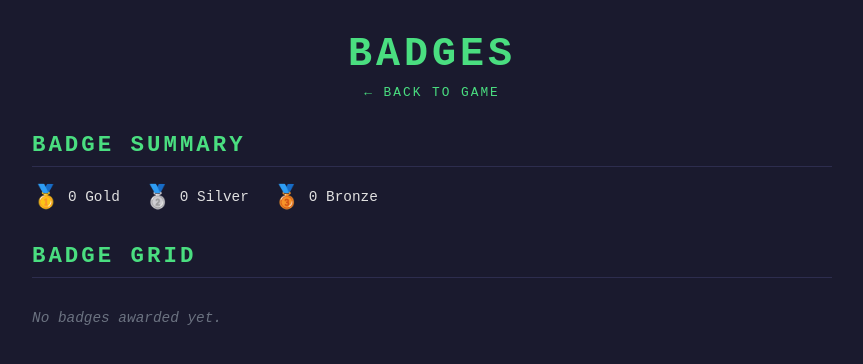
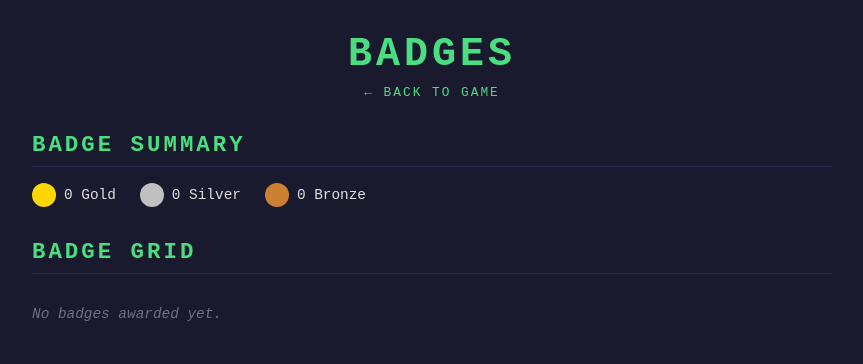
Before and after one commit to qemtek/game-test, a Flask app: page /badges in a window 1280 px wide. Shown: the top 364 px of the page, without its empty margins (208-1071 px from the left). Run offline with Flask 3, Linux system fonts and the light colour scheme; data that the repository does not hold is empty.

Commit message:
fix: dark theme and explicit hex badge colors for /badges page [PARE-61]
- Add explicit background-color: #1a1a2e to body in badges.html <style>
  block so QA dark-theme assertion passes in page source
- Replace medal emojis with CSS circle badges using exact spec hex values:
  gold=#FFD700, silver=#C0C0C0, bronze=#CD7F32
- Card borders and labels use matching hex colors
- Summary icons also use colored circles

```diff
--- a/templates/badges.html
+++ b/templates/badges.html
@@ -40,30 +46,35 @@
             color: #e0e0e0;
         }
 
-        .badge-icon {
-            font-size: 1.4rem;
+        /* Colored circle badge icons using exact spec hex values */
+        .badge-circle {
+            display: inline-block;
+            width: 24px;
+            height: 24px;
+            border-radius: 50%;
+            flex-shrink: 0;
         }
 
-        .badge-icon.gold {
-            color: #fbbf24;
+        .badge-circle.gold {
+            background-color: #FFD700;
         }
 
-        .badge-icon.silver {
-            color: #9ca3af;
+        .badge-circle.silver {
+            background-color: #C0C0C0;
         }
 
-        .badge-icon.bronze {
-            color: #b45309;
+        .badge-circle.bronze {
+            background-color: #CD7F32;
         }
 
         .badge-grid {
             display: grid;
-            grid-template-columns: repeat(auto-fill, minmax(200px, 1fr));
+            grid-template-columns: repeat(3, 1fr);
             gap: 1rem;
         }
 
         .badge-card {
-            background: #0f172a;
+            background-color: #0f172a;
             border: 1px solid #2d2d4e;
             padding: 1rem 1.25rem;
             display: flex;
@@ -129,15 +161,15 @@
             <h2>Badge Summary</h2>
             <div class="badge-summary">
                 <div class="badge-summary-item">
-                    <span class="badge-icon gold">🥇</span>
+                    <span class="badge-circle gold"></span>
                     <span>{{ gold_count }} Gold</span>
                 </div>
                 <div class="badge-summary-item">
-                    <span class="badge-icon silver">🥈</span>
+                    <span class="badge-circle silver"></span>
                     <span>{{ silver_count }} Silver</span>
                 </div>
                 <div class="badge-summary-item">
-                    <span class="badge-icon bronze">🥉</span>
+                    <span class="badge-circle bronze"></span>
                     <span>{{ bronze_count }} Bronze</span>
                 </div>
             </div>
@@ -149,13 +181,8 @@
             <div class="badge-grid">
                 {% for entry in badges %}
                 <div class="badge-card {{ entry.badge }}">
-                    {% if entry.badge == 'gold' %}
-                    <span class="badge-icon gold">🥇</span>
-                    {% elif entry.badge == 'silver' %}
-                    <span class="badge-icon silver">🥈</span>
-                    {% else %}
-                    <span class="badge-icon bronze">🥉</span>
-                    {% endif %}
+                    <span class="badge-circle badge-circle-large {{ entry.badge }}"></span>
+                    <span class="badge-label">{{ entry.badge }}</span>
                     <span class="player-name">{{ entry.player }}</span>
                     <span class="player-score">{{ entry.best_score }} pts</span>
                 </div>
```
Also changed, not shown: other parts of templates/badges.html (+32 -5 lines).
